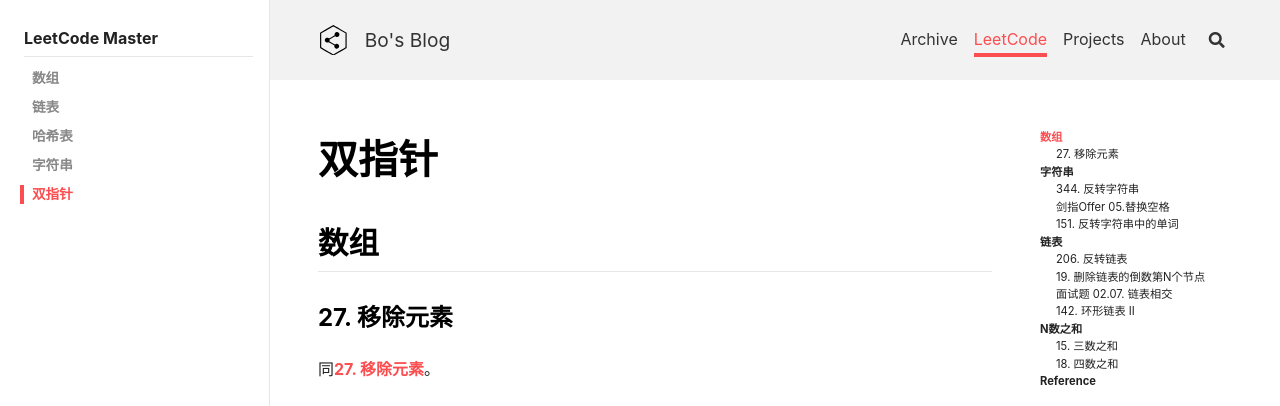
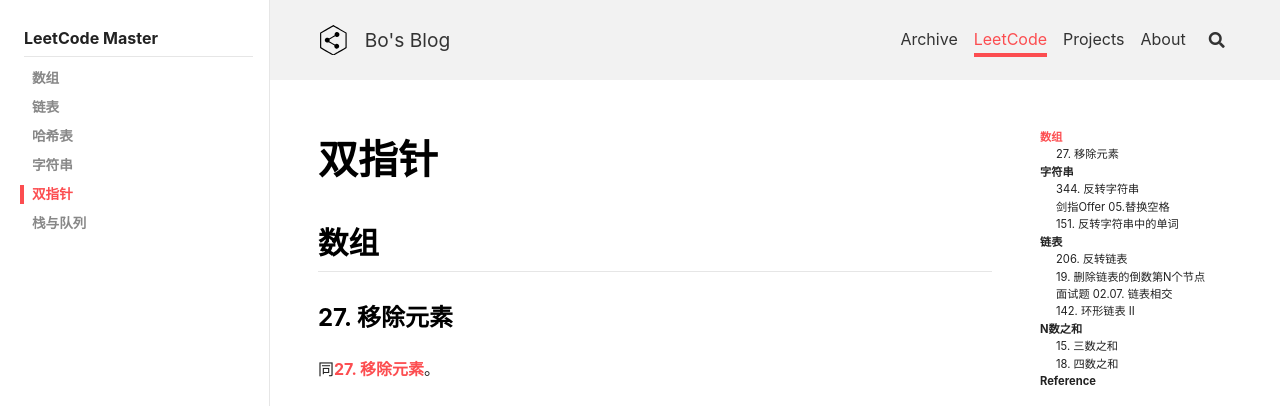
Before and after one commit to peng00bo00/peng00bo00_previous_blog, a Jekyll site: the page built from _leetcode/2023-01-30-TwoPointers.md, in a window 1280 px wide. Shown: the top 406 px of the page. Built offline with Jekyll 4.4.1, drawn with Linux system fonts in a browser that asks for light colours; nearby versions of some CDN libraries; comment, search, counter and statistics services are not loaded.

Commit message:
Update navigation.yml

```diff
--- a/_data/navigation.yml
+++ b/_data/navigation.yml
@@ -564,3 +564,5 @@ LeetCode:
         url: /leetcode/2023-01-23-String.html
       - title: 双指针
         url: /leetcode/2023-01-30-TwoPointers.html
+      - title: 栈与队列
+        url: /leetcode/2023-02-01-StackQueue.html
```
